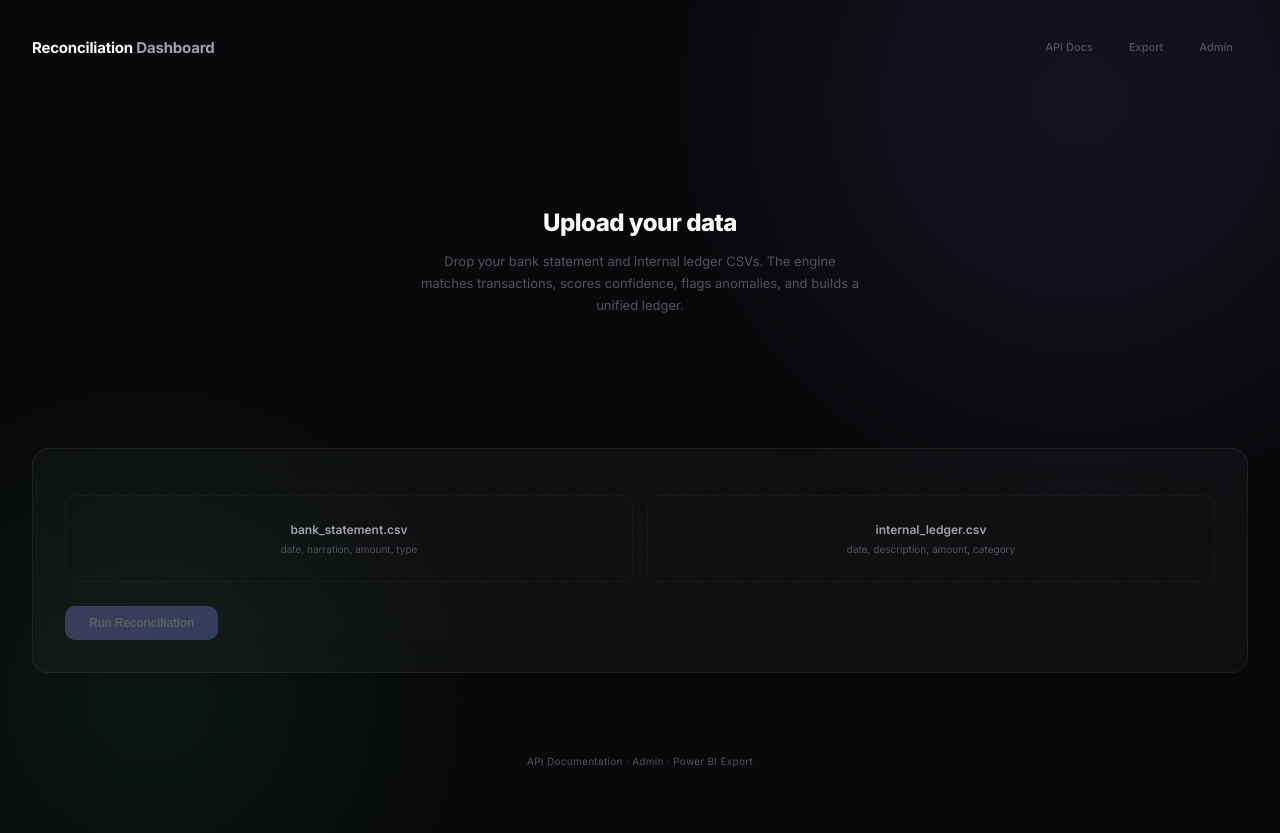
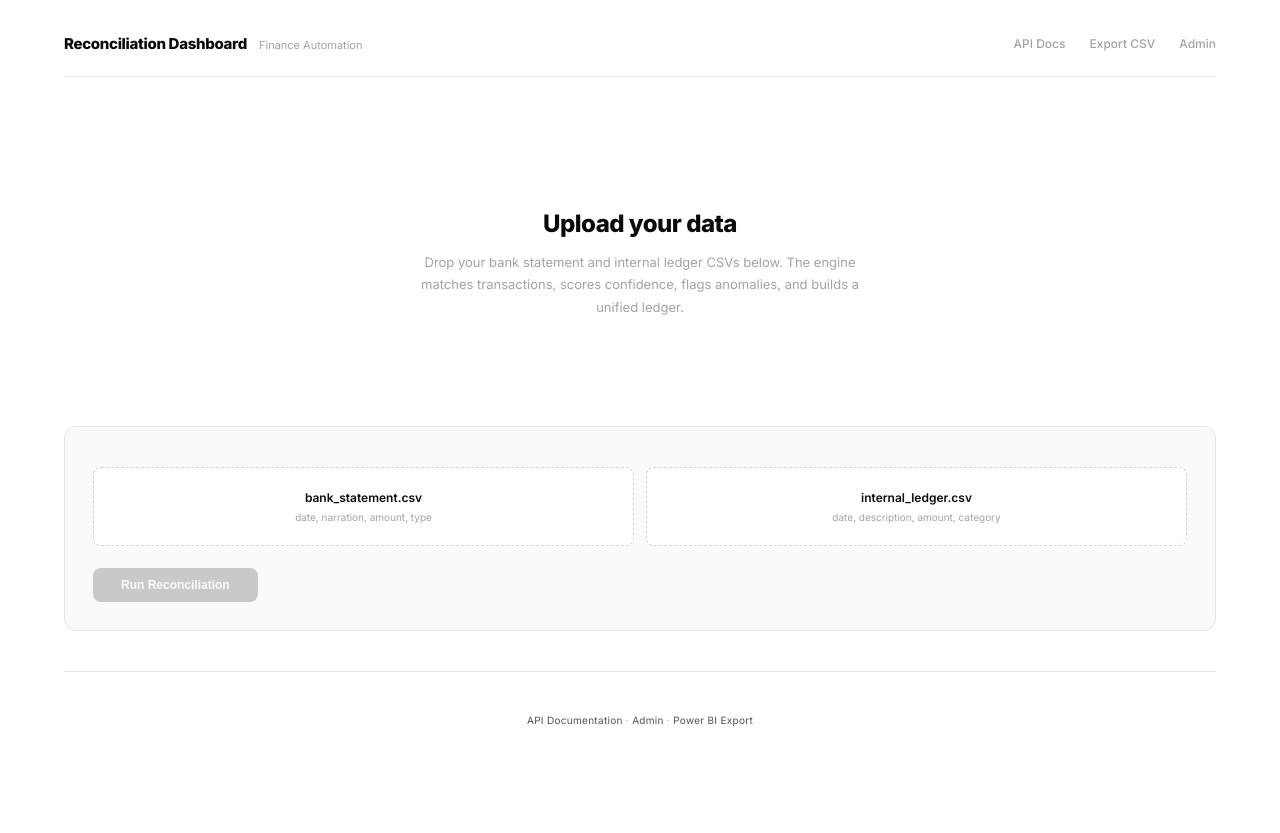
Before and after one commit to AayushXL5/pilgrim-finance, a Django app: page / in a window 1280 px wide. After the commit the page ends 726 px from the top, so only its background shows below. Run offline with Django 5.2, Linux system fonts and the light colour scheme; data that the repository does not hold is empty; parts of the project's set-up code (start-up, migrations or seed data) failed here and were passed over.

Commit message:
monochromatic white UI + auto-seed demo data on startup

```diff
--- a/dashboard/templates/dashboard/index.html
+++ b/dashboard/templates/dashboard/index.html
@@ -10,103 +10,86 @@
 <script src="https://cdn.jsdelivr.net/npm/chart.js@4"></script>
 <style>
 *{box-sizing:border-box;margin:0;padding:0}
-html{-webkit-font-smoothing:antialiased;-moz-osx-font-smoothing:grayscale;scroll-behavior:smooth}
+html{-webkit-font-smoothing:antialiased;scroll-behavior:smooth}
 
 :root{
   --f:'Inter',-apple-system,BlinkMacSystemFont,'Segoe UI',sans-serif;
-  --bg:#09090b;
-  --card:rgba(255,255,255,.03);
-  --card-h:rgba(255,255,255,.05);
-  --glass:rgba(255,255,255,.04);
-  --b1:rgba(255,255,255,.06);
-  --b2:rgba(255,255,255,.1);
-  --t1:#fafafa;
-  --t2:#a1a1aa;
-  --t3:#52525b;
-  --t4:#3f3f46;
-  --accent:#a78bfa;
-  --accent2:#818cf8;
-  --g:#4ade80;
-  --g2:rgba(74,222,128,.08);
-  --r:#f87171;
-  --r2:rgba(248,113,113,.08);
-  --am:#fbbf24;
-  --am2:rgba(251,191,36,.08);
-  --bl:#60a5fa;
-  --rad:16px;
-  --rad-s:10px;
+  --bg:#fff;
+  --bg2:#fafafa;
+  --card:#fff;
+  --b1:#e5e5e5;
+  --b2:#d4d4d4;
+  --t1:#0a0a0a;
+  --t2:#525252;
+  --t3:#a3a3a3;
+  --t4:#d4d4d4;
+  --accent:#0a0a0a;
+  --g:#16a34a;
+  --r:#dc2626;
+  --am:#d97706;
+  --bl:#2563eb;
+  --rad:12px;
 }
 
-body{font-family:var(--f);background:var(--bg);color:var(--t1);line-height:1.6;min-height:100vh;position:relative;overflow-x:hidden}
+body{font-family:var(--f);background:var(--bg);color:var(--t1);line-height:1.6;min-height:100vh}
 
-/* subtle gradient orbs */
-body::before,body::after{content:'';position:fixed;border-radius:50%;filter:blur(120px);opacity:.07;pointer-events:none;z-index:0}
-body::before{width:600px;height:600px;background:var(--accent);top:-200px;right:-100px}
-body::after{width:400px;height:400px;background:var(--g);bottom:-100px;left:-50px}
-
-.shell{max-width:1340px;margin:0 auto;padding:32px;position:relative;z-index:1}
+.shell{max-width:1200px;margin:0 auto;padding:32px 24px}
 
 /* ── Nav ── */
-.nav{display:flex;align-items:center;justify-content:space-between;margin-bottom:40px;flex-wrap:wrap;gap:16px}
-.nav-left{display:flex;align-items:center;gap:14px}
-.nav-title{font-size:15px;font-weight:700;letter-spacing:-.2px;color:var(--t2)}
-.nav-title strong{color:var(--t1)}
-.live{display:flex;align-items:center;gap:5px;font-size:10px;font-weight:600;text-transform:uppercase;letter-spacing:.8px;color:var(--g);background:var(--g2);padding:4px 10px;border-radius:100px}
-.live::before{content:'';width:5px;height:5px;background:var(--g);border-radius:50%;animation:blink 2s infinite}
-@keyframes blink{0%,100%{opacity:1}50%{opacity:.3}}
-.nav-links{display:flex;gap:6px}
-.nl{font-size:11px;font-weight:500;color:var(--t3);padding:6px 14px;border-radius:8px;border:1px solid transparent;text-decoration:none;transition:all .15s}
-.nl:hover{color:var(--t2);border-color:var(--b1);background:var(--glass)}
+.nav{display:flex;align-items:center;justify-content:space-between;margin-bottom:48px;padding-bottom:20px;border-bottom:1px solid var(--b1)}
+.nav-left{display:flex;align-items:baseline;gap:12px}
+.nav-title{font-size:15px;font-weight:800;letter-spacing:-.3px}
+.nav-sub{font-size:11px;color:var(--t3);font-weight:400}
+.nav-links{display:flex;gap:24px}
+.nl{font-size:12px;font-weight:500;color:var(--t3);text-decoration:none;transition:color .15s}
+.nl:hover{color:var(--t1)}
 
 /* ── KPIs ── */
-.kpis{display:grid;grid-template-columns:repeat(5,1fr);gap:12px;margin-bottom:32px}
-.k{background:var(--card);backdrop-filter:blur(20px);border:1px solid var(--b1);border-radius:var(--rad);padding:24px 22px;transition:all .2s}
-.k:hover{background:var(--card-h);border-color:var(--b2);transform:translateY(-1px)}
-.k-label{font-size:10px;font-weight:600;text-transform:uppercase;letter-spacing:.8px;color:var(--t3);margin-bottom:12px}
-.k-val{font-size:30px;font-weight:800;letter-spacing:-1.5px;line-height:1;font-variant-numeric:tabular-nums}
-.k-val.c-g{color:var(--g)}.k-val.c-r{color:var(--r)}.k-val.c-am{color:var(--am)}.k-val.c-ac{color:var(--accent)}.k-val.c-bl{color:var(--bl)}
-.k-sub{font-size:11px;color:var(--t3);margin-top:8px;line-height:1.3}
+.kpis{display:grid;grid-template-columns:repeat(5,1fr);gap:1px;background:var(--b1);border:1px solid var(--b1);border-radius:var(--rad);overflow:hidden;margin-bottom:40px}
+.k{background:var(--card);padding:24px 20px}
+.k-label{font-size:10px;font-weight:600;text-transform:uppercase;letter-spacing:1px;color:var(--t3);margin-bottom:10px}
+.k-val{font-size:28px;font-weight:800;letter-spacing:-1.5px;line-height:1;font-variant-numeric:tabular-nums}
+.k-val.c-g{color:var(--g)}.k-val.c-r{color:var(--r)}.k-val.c-am{color:var(--am)}.k-val.c-bl{color:var(--bl)}.k-val.c-bk{color:var(--t1)}
+.k-sub{font-size:11px;color:var(--t3);margin-top:6px}
 
 /* ── Panels ── */
-.grid-2{display:grid;grid-template-columns:1fr 1fr;gap:12px;margin-bottom:12px}
-.p{background:var(--card);backdrop-filter:blur(20px);border:1px solid var(--b1);border-radius:var(--rad);padding:24px;transition:border-color .15s}
-.p:hover{border-color:var(--b2)}
-.p-title{font-size:12px;font-weight:700;text-transform:uppercase;letter-spacing:.5px;color:var(--t2);margin-bottom:20px;display:flex;align-items:center;gap:8px}
-.p-title::before{content:'';width:3px;height:14px;border-radius:2px;background:var(--accent)}
+.grid-2{display:grid;grid-template-columns:1fr 1fr;gap:16px;margin-bottom:16px}
+.p{background:var(--card);border:1px solid var(--b1);border-radius:var(--rad);padding:24px}
+.p-title{font-size:11px;font-weight:700;text-transform:uppercase;letter-spacing:.8px;color:var(--t2);margin-bottom:20px}
 
 /* ── Tables ── */
-.tbl{background:var(--card);backdrop-filter:blur(20px);border:1px solid var(--b1);border-radius:var(--rad);padding:24px;margin-bottom:12px;overflow-x:auto}
+.tbl{background:var(--card);border:1px solid var(--b1);border-radius:var(--rad);padding:24px;margin-bottom:16px;overflow-x:auto}
 table{width:100%;border-collapse:collapse}
-th{text-align:left;font-size:9px;font-weight:700;text-transform:uppercase;letter-spacing:.8px;color:var(--t4);padding:8px 10px;border-bottom:1px solid var(--b1)}
-td{font-size:12px;color:var(--t2);padding:12px 10px;border-bottom:1px solid rgba(255,255,255,.02);font-variant-numeric:tabular-nums}
-tr:hover td{color:var(--t1);background:rgba(255,255,255,.01)}
-.tag{font-size:9px;font-weight:700;letter-spacing:.3px;padding:3px 8px;border-radius:5px;display:inline-block;text-transform:uppercase}
-.tag-r{background:var(--r2);color:var(--r)}.tag-am{background:var(--am2);color:var(--am)}.tag-g{background:var(--g2);color:var(--g)}
-td.mono{font-weight:700;font-variant-numeric:tabular-nums}
+th{text-align:left;font-size:9px;font-weight:700;text-transform:uppercase;letter-spacing:1px;color:var(--t3);padding:8px 10px;border-bottom:1px solid var(--b1)}
+td{font-size:12px;color:var(--t2);padding:12px 10px;border-bottom:1px solid var(--bg2);font-variant-numeric:tabular-nums}
+tr:hover td{background:var(--bg2)}
+.tag{font-size:9px;font-weight:700;letter-spacing:.3px;padding:3px 8px;border-radius:4px;display:inline-block;text-transform:uppercase}
+.tag-r{background:#fef2f2;color:var(--r)}.tag-am{background:#fffbeb;color:var(--am)}.tag-g{background:#f0fdf4;color:var(--g)}
+.src{font-size:9px;font-weight:700;letter-spacing:.5px;text-transform:uppercase;color:var(--t3)}
+td.mono{font-weight:700}
 
 /* ── Upload ── */
-.up-wrap{background:var(--card);backdrop-filter:blur(20px);border:1px solid var(--b1);border-radius:var(--rad);padding:32px;margin-bottom:12px}
-.up-grid{display:grid;grid-template-columns:1fr 1fr;gap:14px;margin-top:14px}
-.drop{border:1.5px dashed var(--b1);border-radius:var(--rad-s);padding:24px 16px;text-align:center;cursor:pointer;transition:all .15s}
-.drop:hover{border-color:var(--accent);background:rgba(167,139,250,.04)}
-.drop-t{font-size:12px;font-weight:600;color:var(--t2)}.drop-s{font-size:10px;color:var(--t3);margin-top:2px}
+.up-wrap{background:var(--bg2);border:1px solid var(--b1);border-radius:var(--rad);padding:28px;margin-bottom:16px}
+.up-grid{display:grid;grid-template-columns:1fr 1fr;gap:12px;margin-top:12px}
+.drop{border:1.5px dashed var(--b2);border-radius:8px;padding:20px 16px;text-align:center;cursor:pointer;transition:all .15s;background:var(--card)}
+.drop:hover{border-color:var(--t1)}
+.drop-t{font-size:12px;font-weight:600;color:var(--t1)}.drop-s{font-size:10px;color:var(--t3);margin-top:2px}
 .drop-st{font-size:11px;margin-top:6px}
-.btn-go{font-size:12px;font-weight:600;color:#fff;background:linear-gradient(135deg,var(--accent),var(--accent2));border:none;padding:10px 24px;border-radius:var(--rad-s);cursor:pointer;margin-top:18px;transition:opacity .15s;letter-spacing:-.2px}
-.btn-go:hover{opacity:.85}.btn-go:disabled{opacity:.3;cursor:not-allowed}
+.btn-go{font-size:12px;font-weight:600;color:#fff;background:var(--t1);border:none;padding:10px 28px;border-radius:8px;cursor:pointer;margin-top:16px;transition:opacity .15s}
+.btn-go:hover{opacity:.8}.btn-go:disabled{opacity:.2;cursor:not-allowed}
 
 /* ── Empty ── */
-.empty{text-align:center;padding:100px 20px}
+.empty{text-align:center;padding:80px 20px}
 .empty h2{font-size:24px;font-weight:800;letter-spacing:-.5px;margin-bottom:8px}
-.empty p{font-size:13px;color:var(--t3);max-width:440px;margin:0 auto 32px;line-height:1.7}
+.empty p{font-size:13px;color:var(--t3);max-width:440px;margin:0 auto 28px;line-height:1.7}
 
 /* ── Footer ── */
-.foot{text-align:center;padding:32px 0;margin-top:48px;font-size:10px;color:var(--t4);letter-spacing:.3px}
-.foot a{color:var(--t3);text-decoration:none}.foot a:hover{color:var(--accent)}
+.foot{text-align:center;padding:40px 0;font-size:10px;color:var(--t3);letter-spacing:.3px;border-top:1px solid var(--b1);margin-top:40px}
+.foot a{color:var(--t2);text-decoration:none}.foot a:hover{color:var(--t1)}
 
-/* ── Responsive ── */
 @media(max-width:1024px){.kpis{grid-template-columns:repeat(3,1fr)}}
 @media(max-width:768px){.kpis{grid-template-columns:repeat(2,1fr)}.grid-2,.up-grid{grid-template-columns:1fr}.shell{padding:20px 16px}}
-@media(max-width:480px){.kpis{grid-template-columns:1fr}.nav{flex-direction:column;align-items:flex-start}}
+@media(max-width:480px){.kpis{grid-template-columns:1fr}}
 </style>
 </head>
 <body>
@@ -115,12 +98,12 @@ td.mono{font-weight:700;font-variant-numeric:tabular-nums}
 
 <nav class="nav">
   <div class="nav-left">
-    <div class="nav-title"><strong>Reconciliation</strong>&nbsp;Dashboard</div>
-    {% if has_data %}<span class="live">Live</span>{% endif %}
+    <div class="nav-title">Reconciliation Dashboard</div>
+    <div class="nav-sub">Finance Automation</div>
   </div>
   <div class="nav-links">
     <a href="/api/docs/" class="nl" target="_blank">API Docs</a>
-    <a href="/api/export/powerbi/" class="nl">Export</a>
+    <a href="/api/export/powerbi/" class="nl">Export CSV</a>
     <a href="/admin/" class="nl">Admin</a>
   </div>
 </nav>
@@ -128,7 +111,7 @@ td.mono{font-weight:700;font-variant-numeric:tabular-nums}
 {% if not has_data %}
 <div class="empty">
   <h2>Upload your data</h2>
-  <p>Drop your bank statement and internal ledger CSVs. The engine matches transactions, scores confidence, flags anomalies, and builds a unified ledger.</p>
+  <p>Drop your bank statement and internal ledger CSVs below. The engine matches transactions, scores confidence, flags anomalies, and builds a unified ledger.</p>
 </div>
 <div class="up-wrap">
   <div class="up-grid">
@@ -172,8 +155,8 @@ td.mono{font-weight:700;font-variant-numeric:tabular-nums}
   </div>
   <div class="k">
     <div class="k-label">Match Rate</div>
-    <div class="k-val c-ac">{{ match_rate }}%</div>
-    <div class="k-sub">{{ matched }} matched, {{ probable }} probable</div>
+    <div class="k-val c-bk">{{ match_rate }}%</div>
+    <div class="k-sub">{{ matched }} matched &middot; {{ probable }} probable</div>
   </div>
   <div class="k">
     <div class="k-label">Unmatched</div>
@@ -212,7 +195,7 @@ td.mono{font-weight:700;font-variant-numeric:tabular-nums}
     {% for e in top_unmatched %}
     <tr>
       <td>{{ e.date|date:"d M" }}</td>
-      <td style="font-size:9px;font-weight:700;letter-spacing:.5px;text-transform:uppercase">{{ e.source }}</td>
+      <td class="src">{{ e.source }}</td>
       <td>{{ e.narration|truncatechars:40 }}</td>
       <td style="color:var(--t3)">{{ e.category }}</td>
       <td class="mono" style="color:var(--r)" data-fmt="{{ e.amount|floatformat:0 }}"></td>
@@ -233,7 +216,7 @@ td.mono{font-weight:700;font-variant-numeric:tabular-nums}
     {% for e in anomalies %}
     <tr>
       <td>{{ e.date|date:"d M" }}</td>
-      <td style="font-size:9px;font-weight:700;letter-spacing:.5px;text-transform:uppercase">{{ e.source }}</td>
+      <td class="src">{{ e.source }}</td>
       <td>{{ e.narration|truncatechars:40 }}</td>
       <td class="mono" style="color:var(--am)" data-fmt="{{ e.amount|floatformat:0 }}"></td>
       <td><span class="tag tag-am">{{ e.anomaly_reason|truncatechars:45 }}</span></td>
@@ -245,8 +228,8 @@ td.mono{font-weight:700;font-variant-numeric:tabular-nums}
 {% endif %}
 
 <div class="up-wrap">
-  <div class="p-title">Re-upload & Reconcile</div>
-  <div style="font-size:11px;color:var(--t3);margin-bottom:10px">Duplicates skipped automatically. {{ bank_count }} bank + {{ internal_count }} internal entries loaded.</div>
+  <div class="p-title" style="margin-bottom:4px">Upload Custom Data</div>
+  <div style="font-size:11px;color:var(--t3);margin-bottom:10px">Replace or add to the current dataset. Duplicates skipped automatically.</div>
   <div class="up-grid">
     <div>
       <div class="drop" onclick="document.getElementById('f3').click()"><div class="drop-t">bank_statement.csv</div></div>
@@ -270,35 +253,32 @@ td.mono{font-weight:700;font-variant-numeric:tabular-nums}
 
 <script>
 const INR=n=>{const abs=Math.abs(n);const s=abs.toLocaleString('en-IN');return(n<0?'-':'')+'\u20B9'+s};
-
-// Format all data-fmt elements
 document.querySelectorAll('[data-fmt]').forEach(el=>{
   const raw=el.getAttribute('data-fmt').replace(/,/g,'');
-  const n=parseFloat(raw);
-  if(!isNaN(n))el.textContent=INR(n);
+  const n=parseFloat(raw);if(!isNaN(n))el.textContent=INR(n);
 });
 
-const C=['#a78bfa','#4ade80','#f87171','#fbbf24','#60a5fa','#818cf8','#f97316','#ec4899','#22d3ee','#84cc16','#f472b6','#facc15','#c084fc','#14b8a6','#fb923c'];
-const gridC='rgba(255,255,255,.03)';
-const tickC='#52525b';
-
 Chart.defaults.font.family="'Inter',sans-serif";
+const C=['#0a0a0a','#525252','#737373','#a3a3a3','#d4d4d4','#404040','#171717','#78716c','#57534e','#292524','#64748b','#475569','#334155','#1e293b','#94a3b8','#6b7280'];
+const gridC='#f5f5f5';
+const tickC='#a3a3a3';
 
 {% if has_data %}
-new Chart(document.getElementById('c1'),{type:'bar',data:{labels:{{cat_labels|safe}},datasets:[{data:{{cat_values|safe}},backgroundColor:C.slice(0,{{cat_labels|safe}}.length),borderRadius:4,borderSkipped:false,barThickness:14}]},options:{indexAxis:'y',responsive:true,plugins:{legend:{display:false},tooltip:{callbacks:{label:c=>INR(c.raw)}}},scales:{x:{grid:{color:gridC},ticks:{color:tickC,font:{size:9},callback:v=>INR(v)}},y:{grid:{display:false},ticks:{color:'#a1a1aa',font:{size:10,weight:'500'}}}}}});
+new Chart(document.getElementById('c1'),{type:'bar',data:{labels:{{cat_labels|safe}},datasets:[{data:{{cat_values|safe}},backgroundColor:'#0a0a0a',borderRadius:3,borderSkipped:false,barThickness:12}]},options:{indexAxis:'y',responsive:true,plugins:{legend:{display:false},tooltip:{callbacks:{label:c=>INR(c.raw)}}},scales:{x:{grid:{color:gridC},ticks:{color:tickC,font:{size:9},callback:v=>INR(v)}},y:{grid:{display:false},ticks:{color:'#525252',font:{size:10,weight:'500'}}}}}});
 
-new Chart(document.getElementById('c4'),{type:'doughnut',data:{labels:{{cat_labels|safe}},datasets:[{data:{{cat_values|safe}},backgroundColor:C.slice(0,{{cat_labels|safe}}.length),borderWidth:0,hoverOffset:6}]},options:{responsive:true,cutout:'60%',plugins:{legend:{position:'right',labels:{color:tickC,font:{size:9},padding:8,usePointStyle:true,pointStyleWidth:6}},tooltip:{callbacks:{label:c=>c.label+': '+INR(c.raw)}}}}});
+new Chart(document.getElementById('c4'),{type:'doughnut',data:{labels:{{cat_labels|safe}},datasets:[{data:{{cat_values|safe}},backgroundColor:C.slice(0,{{cat_labels|safe}}.length),borderWidth:2,borderColor:'#fff',hoverOffset:4}]},options:{responsive:true,cutout:'65%',plugins:{legend:{position:'right',labels:{color:tickC,font:{size:9},padding:8,usePointStyle:true,pointStyleWidth:6}},tooltip:{callbacks:{label:c=>c.label+': '+INR(c.raw)}}}}});
 
-new Chart(document.getElementById('c2'),{type:'line',data:{labels:{{cashflow_labels|safe}},datasets:[{label:'Credits',data:{{cashflow_credits|safe}},borderColor:'#4ade80',backgroundColor:'rgba(74,222,128,.05)',fill:true,tension:.4,borderWidth:1.5,pointRadius:2,pointBackgroundColor:'#4ade80'},{label:'Debits',data:{{cashflow_debits|safe}},borderColor:'#f87171',backgroundColor:'rgba(248,113,113,.05)',fill:true,tension:.4,borderWidth:1.5,pointRadius:2,pointBackgroundColor:'#f87171'}]},options:{responsive:true,interaction:{intersect:false,mode:'index'},plugins:{legend:{labels:{color:tickC,font:{size:9},usePointStyle:true,padding:12}},tooltip:{callbacks:{label:c=>c.dataset.label+': '+INR(c.raw)}}},scales:{x:{grid:{color:gridC},ticks:{color:tickC,font:{size:8},maxRotation:0}},y:{grid:{color:gridC},ticks:{color:tickC,font:{size:9},callback:v=>INR(v)}}}}});
+new Chart(document.getElementById('c2'),{type:'line',data:{labels:{{cashflow_labels|safe}},datasets:[{label:'Credits',data:{{cashflow_credits|safe}},borderColor:'#16a34a',backgroundColor:'rgba(22,163,74,.04)',fill:true,tension:.4,borderWidth:1.5,pointRadius:2,pointBackgroundColor:'#16a34a'},{label:'Debits',data:{{cashflow_debits|safe}},borderColor:'#dc2626',backgroundColor:'rgba(220,38,38,.04)',fill:true,tension:.4,borderWidth:1.5,pointRadius:2,pointBackgroundColor:'#dc2626'}]},options:{responsive:true,interaction:{intersect:false,mode:'index'},plugins:{legend:{labels:{color:tickC,font:{size:9},usePointStyle:true,padding:12}},tooltip:{callbacks:{label:c=>c.dataset.label+': '+INR(c.raw)}}},scales:{x:{grid:{color:gridC},ticks:{color:tickC,font:{size:8},maxRotation:0}},y:{grid:{color:gridC},ticks:{color:tickC,font:{size:9},callback:v=>INR(v)}}}}});
 
-new Chart(document.getElementById('c3'),{type:'bar',data:{labels:{{recon_labels|safe}},datasets:[{data:{{recon_values|safe}},backgroundColor:['#4ade80','#fbbf24','#f87171','#60a5fa'],borderRadius:4,borderSkipped:false,barThickness:28}]},options:{responsive:true,plugins:{legend:{display:false}},scales:{x:{grid:{display:false},ticks:{color:'#a1a1aa',font:{size:9,weight:'600'}}},y:{grid:{color:gridC},ticks:{color:tickC,font:{size:9},stepSize:1}}}}});
+new Chart(document.getElementById('c3'),{type:'bar',data:{labels:{{recon_labels|safe}},datasets:[{data:{{recon_values|safe}},backgroundColor:['#16a34a','#d97706','#dc2626','#2563eb'],borderRadius:3,borderSkipped:false,barThickness:24}]},options:{responsive:true,plugins:{legend:{display:false}},scales:{x:{grid:{display:false},ticks:{color:'#525252',font:{size:9,weight:'600'}}},y:{grid:{color:gridC},ticks:{color:tickC,font:{size:9},stepSize:1}}}}});
 {% endif %}
 
 let rdy=new Set();
 async function up(inp,t){
   const f=inp.files[0];if(!f)return;
   const ep=t==='bank'?'/api/upload/bank/':'/api/upload/ledger/';
-  const st=document.getElementById('s'+(t==='bank'?'1':'2'))||document.getElementById('s'+(t==='bank'?'3':'4'));
+  const ids=t==='bank'?['s1','s3']:['s2','s4'];
+  const st=ids.map(id=>document.getElementById(id)).find(el=>el);
   const fd=new FormData();fd.append('file',f);
   if(st)st.innerHTML='<span style="color:var(--am)">Uploading...</span>';
   try{
@@ -309,8 +289,7 @@ async function up(inp,t){
 }
 async function recon(){
   try{const r=await fetch('/api/reconcile/',{method:'POST'});const d=await r.json();
-    if(r.ok){alert('Reconciliation done — '+d.matched+' matched, '+d.probable+' probable, '+(d.unmatched_bank+d.unmatched_internal)+' unmatched');location.reload();}
-    else alert(d.error);
+    if(r.ok){location.reload();}else alert(d.error);
   }catch(e){alert('Failed');}
 }
 </script>
```
Also changed, not shown: finance/management/commands/seed_demo.py (added, +71 -0 lines), 1 other file.
